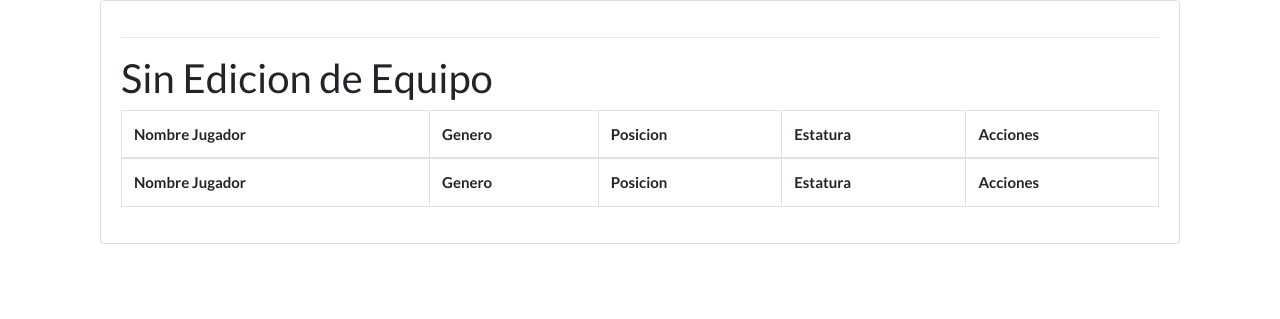
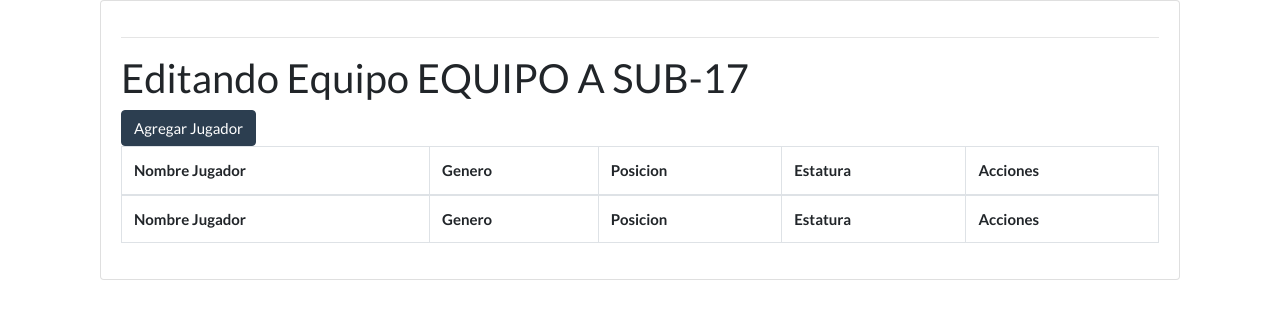
Before and after one commit to gabrielramireztondro/volley, a Django app: page /equipos/1/ in a window 1280 px wide. Shown: the part 71-390 px from the top of the page. Run offline with Django 3.2, Linux system fonts and the light colour scheme; data comes from the database, SQL or seed files in the repository; both versions use the stored data as it was after the commit; lists and menus that the app fills with data are empty; some libraries are stand-ins or nearby versions.

Commit message:
actualizacion edicion de equipos

```diff
--- a/volley/equipos/urls.py
+++ b/volley/equipos/urls.py
@@ -1,9 +1,12 @@
 from django.urls import path, include
 from django.conf.urls import url
 from django.contrib.auth.decorators import login_required
-from .views import index_equipo,EquiposListView
+from .views import index_equipo,EquiposListView,QuitardeEquipo, AgregarJugadores, ListarJugadores
 
 urlpatterns = [
     url(r'^$', index_equipo, name='equipos'),
     path('<int:id>/', EquiposListView.as_view(), name='equipos_list'),
+    url(r'^quitar/(?P<id>\d+)$', QuitardeEquipo, name='abandona_equipo'),
+    url(r'^agregar/(?P<id>\d+)$', AgregarJugadores.as_view(), name='agregar_jugadores'),
+    url(r'^listar/', ListarJugadores, name='listar_jugadores'),
     ]
--- a/volley/equipos/views.py
+++ b/volley/equipos/views.py
@@ -7,8 +7,8 @@ from django.contrib.auth.models import User
 from django.contrib.auth.forms import UserCreationForm
 from django.contrib.auth.mixins import LoginRequiredMixin
 from main.models import Equipo, Persona
-from .forms import EquipoForm
-from django.views.generic import DetailView, ListView, CreateView, UpdateView, DeleteView
+from .forms import PersonaForm
+from django.views.generic import DetailView, ListView, CreateView, UpdateView, DeleteView, TemplateView
 
 @login_required
 def index_equipo(request): # *args, **kwargs
@@ -29,10 +29,47 @@ def index_equipo(request): # *args, **kwargs
     return render(request, template_name, {'personas': personas, 'equipos': equipos, 'jugadores': lista })
 
 class EquiposListView(ListView):
-    model = Persona
     template_name = 'equipos/lista_equipos.html'
-    paginate_by=10
 
-    def get_queryset(self,*args,**kwargs):
-        id_=self.kwargs.get("id")
-        return Persona.objects.filter(equipo_id=self.kwargs['id'])
+    def get_queryset(self,**kwargs):
+        id_equipo=self.kwargs.get("id")
+        return Persona.objects.filter(equipo_id=id_equipo)
+
+    def get_context_data(self, **kwargs):
+        context = super(EquiposListView, self).get_context_data(**kwargs)
+        context['equipo'] = Equipo.objects.filter(id=self.kwargs['id'])
+        return context
+
+
+def QuitardeEquipo(request, id):
+    lista = []
+    template_name = 'equipos/index.html'
+
+    personas    = Persona.objects.filter(es_delete='False')
+    equipos     = Equipo.objects.filter(es_delete='False').filter(es_interno=True).filter(club=1)
+    jugador     = Persona.objects.get(id=id)
+    jugador.equipo_id=6
+    jugador.save()
+
+    for equipo in equipos:
+        jugadores=dict()
+        cantidad=Persona.objects.filter(equipo_id=equipo.id).count()
+        jugadores['equipo_id']=equipo.id
+        jugadores['cantidad']=cantidad
+        lista.append(jugadores)
+
+    return render(request, template_name, {'personas': personas, 'equipos': equipos, 'jugadores': lista })
+
+class AgregarJugadores(TemplateView):
+    template_name = 'equipos/agregar_jugadores.html'
+
+    def get_context_data(self, *args, **kwargs):
+        context = super(AgregarJugadores, self).get_context_data(*args, **kwargs)
+        context['equipo'] = Equipo.objects.filter(id=self.kwargs['id'])
+        return context
+
+def ListarJugadores(request):
+    lista=serializers.serialize('json',Persona.objects.all())
+    return HttpResponse(lista, content_type='application/json' )
+
+#https://es.stackoverflow.com/questions/108912/c%C3%B3mo-usar-dos-o-m%C3%A1s-modelos-para-listar-en-un-template-django
--- a/volley/templates/base.html
+++ b/volley/templates/base.html
@@ -6,6 +6,7 @@
   <meta charset="utf-8">
   <meta name="viewport" content="width=device-width, initial-scale=1, shrink-to-fit=no">
   <link rel="stylesheet" href="{% static 'css/bootstrap.min.css' %}">
+  <link rel="stylesheet" href="https://maxcdn.bootstrapcdn.com/font-awesome/4.7.0/css/font-awesome.min.css">
   <title>{% block title %} VOLLEY -  CLUB VOLLEY CHILE{% endblock %}</title>
 
   <style type="text/css">
--- a/volley/templates/equipos/lista_equipos.html
+++ b/volley/templates/equipos/lista_equipos.html
@@ -10,13 +10,20 @@
       <div class="card">
         <div class="card-body">
           <hr/>
-          {% if object_list %}
 
-              <h2>Editando Equipo {{ nombre_equipo }}</h2>
+          {% if equipo %}
+
+            {% for instancia in equipo %}
+              <h2>Editando Equipo {{ instancia.descripcion }}</h2>
+              <a class="btn btn-primary" href="{% url 'agregar_jugadores' instancia.id %}">Agregar Jugador</a>
+            {% endfor %}
 
           {% else %}
             <h2>Sin Edicion de Equipo </h2>
+            <a class="btn btn-primary" href="{% url 'agregar_jugadores' 0 %}">Agregar Jugador</a>
+            <p>
           {% endif %}
+
           <table id="example" class="table table-striped table-bordered" style="width:100%">
 
             <thead>
@@ -37,7 +44,7 @@
                         <td>{{ instancia.posicion }}</td>
                         <td>{{ instancia.estatura }}</td>
                         <td>
-                            <a class="btn btn-primary" href="">Quitar</a>
+                            <a class="btn btn-primary" href="{% url 'abandona_equipo' instancia.id %}">Abandona</a>
                             <a class="btn btn-success" href="">Ver Ficha</a>
 
                         </td>
@@ -54,6 +61,8 @@
               </tr>
           </tfoot>
           </table>
+
+
         </div>
       </div>
     </div>
```
Also changed, not shown: volley/equipos/forms.py (+3 -5 lines), volley/templates/equipos/agregar_equipo.html (added, +35 -0 lines), volley/templates/equipos/agregar_jugadores.html (added, +27 -0 lines), volley/templates/equipos/quitar.html (added, +11 -0 lines), volley/db.sqlite3.
